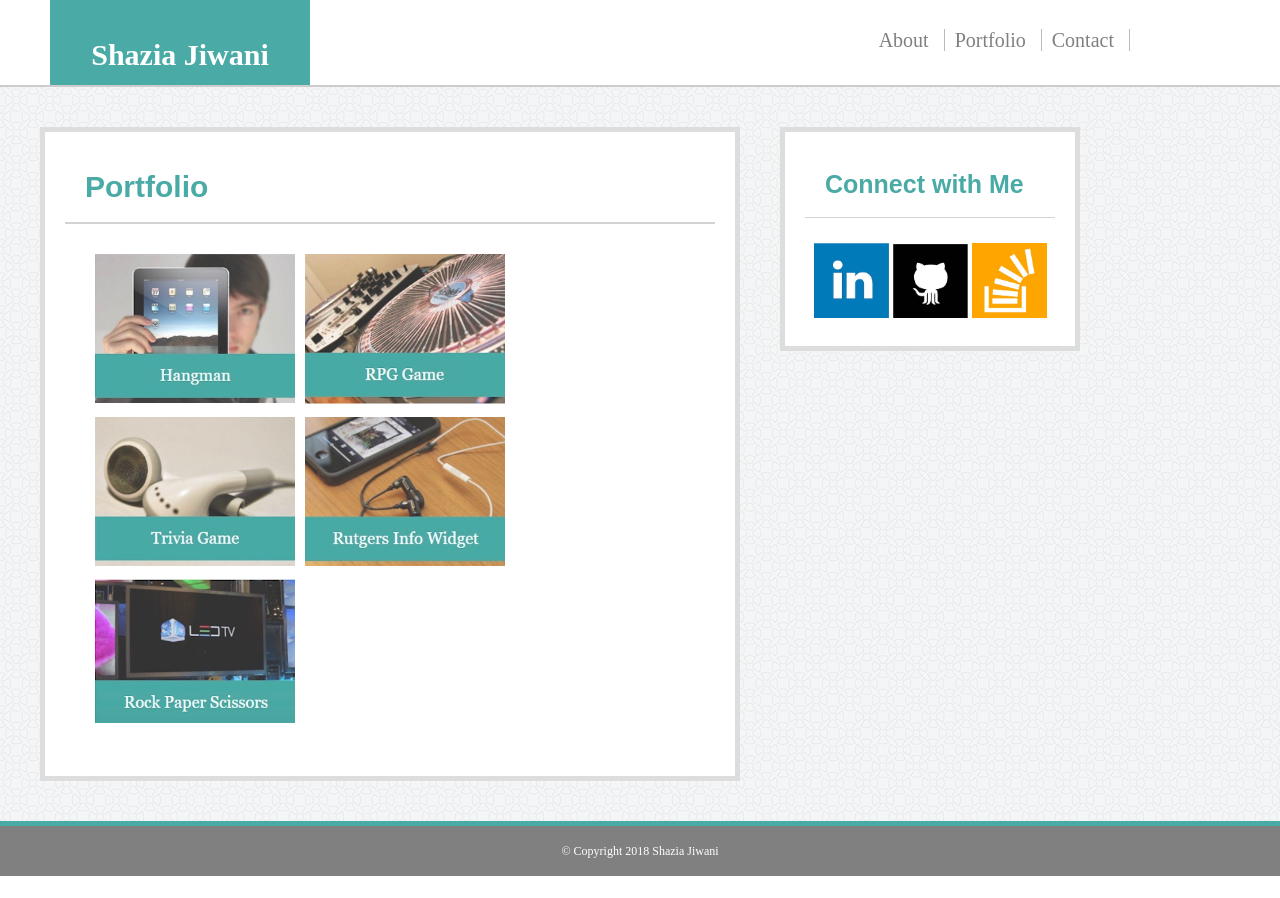
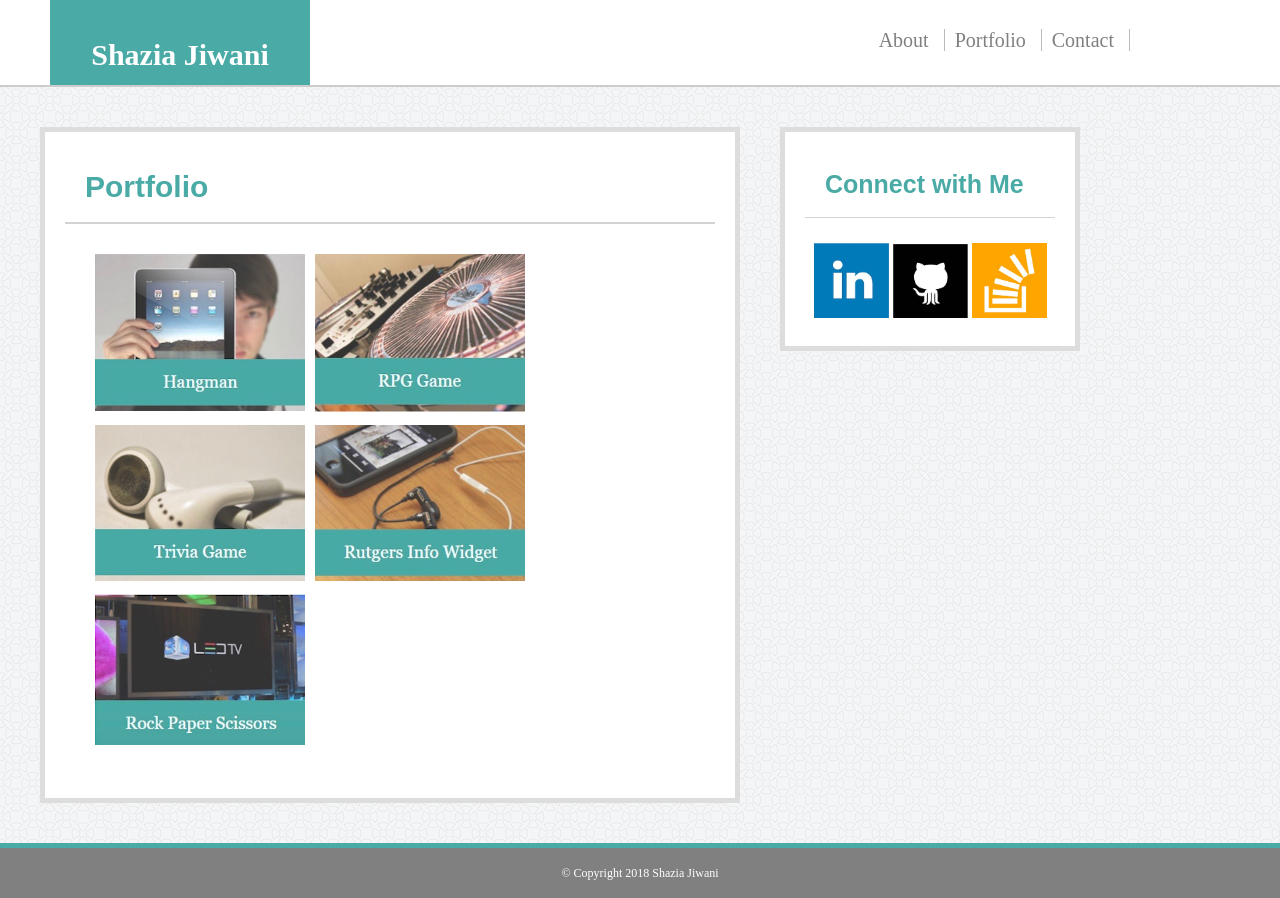
Before and after one commit to jshazia/Basic_Portfolio, a plain HTML site: page portfolio.html in a window 1280 px wide. Before the commit the page ends 876 px from the top, so only its background shows below. Drawn offline with Linux system fonts and the light colour scheme.

Commit message:
Final Draft

```diff
--- a/assets/css/style.css
+++ b/assets/css/style.css
@@ -23,6 +23,9 @@ footer {
     border-top: 5px solid #4aaaa5;
 }
 
+#last {
+    border-right: 0px;
+}
 
 h1{
     font-weight: bolder;
@@ -59,7 +62,6 @@ li {
 }
 
 
-
 .header_links a{
     color: gray;
     text-decoration: none;
@@ -84,7 +86,11 @@ h2 {
 
 }
 
-
+.connectcontent
+{
+    padding: 15px;
+    text-align: center;
+}
 
 #me{
     float: left;
@@ -109,11 +115,7 @@ h3 {
     margin: 10px;
 }
 
-.connectcontent
-{
-    padding: 15px;
-    text-align: center;
-}
+
 
 input[type=text]{
 
@@ -173,7 +175,7 @@ input[type=submit] {
 
 
 .content{
-            width: 650px;
+             width: 650px;
              background: #ffffff;
              border: 5px solid #dddddd;
              height: auto;
@@ -191,6 +193,7 @@ input[type=submit] {
 
 
 
+
 .clearfix::after {
     content: "";
     display: block;
--- a/portfolio.html
+++ b/portfolio.html
@@ -24,13 +24,15 @@
 
 <div class="content">
 <h2>Portfolio</h2>
+<ul>
+
     <div class="portfolio_content">
-<ul>
-    <li><a href=""><img src="assets/images/Hangman.jpg" width="200px"></a></li>
-    <li><a href=""><img src="assets/images/RPG_Game.jpg" width="200px"></a> </li>
-    <li><a href=""><img src="assets/images/TriviaGame.jpg" width="200px"></a> </li>
-    <li><a href=""><img src="assets/images/Rutgers_Info_Widget.jpg" width="200px"></a> </li>
-    <li><a href=""><img src="assets/images/Rock_Paper_Scissors.jpg" width="200px"></a> </li>
+
+    <li><a href=""><img src="assets/images/Hangman.jpg" width="210px"></a></li>
+    <li><a href=""><img src="assets/images/RPG_Game.jpg" width="210px"></a> </li>
+    <li><a href=""><img src="assets/images/TriviaGame.jpg" width="210px"></a> </li>
+    <li><a href=""><img src="assets/images/Rutgers_Info_Widget.jpg" width="210px"></a> </li>
+    <li><a href=""><img src="assets/images/Rock_Paper_Scissors.jpg" width="210px"></a> </li>
 
 
 </ul>
```
Also changed, not shown: index.html (+2 -2 lines), assets/images/Shazia2.jpg (added), 3 other files.
